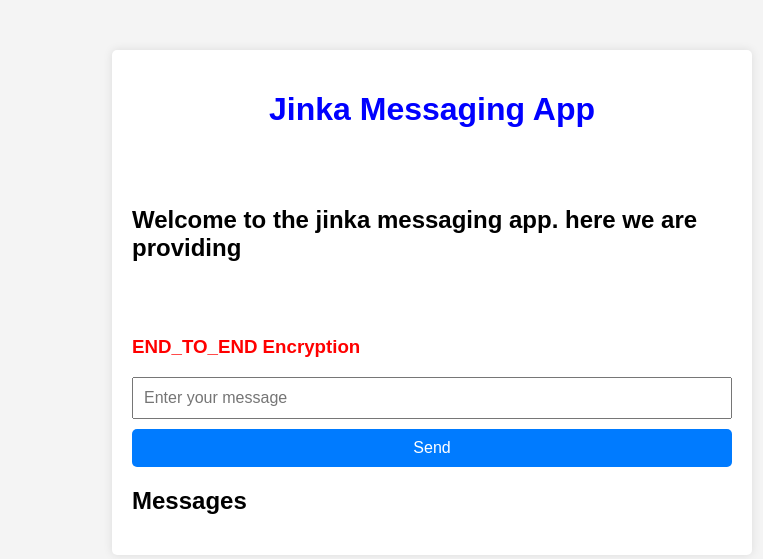
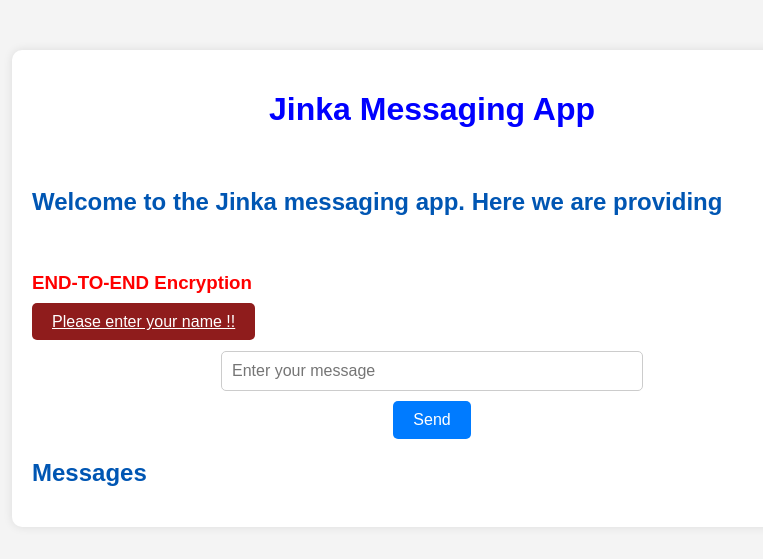
Before and after one commit to jinka-8/jinka-messenger2, a Flask app: page /messages in a window 1280 px wide. Shown: the top 559 px of the page, without its empty margins (208-971 px from the left). Run offline with Flask 3, Linux system fonts and the light colour scheme; data that the repository does not hold is empty.

Commit message:
feat: added redirects

```diff
--- a/app.py
+++ b/app.py
@@ -1,44 +1,95 @@
-from flask import Flask, render_template, request, jsonify, redirect
+from flask import Flask, request, render_template, redirect, jsonify
+from pymongo import MongoClient
 from kafka import KafkaProducer
 import json
-from pymongo import MongoClient
 
 app = Flask(__name__)
+
+# Setup MongoDB client
+client = MongoClient('localhost', 27017)
+db = client['messaging_app']
+names_collection = db['names']
+messages_collection = db['messages']
+
+# Setup Kafka producer
 producer = KafkaProducer(bootstrap_servers='localhost:9092', value_serializer=lambda v: json.dumps(v).encode('utf-8'))
-
-# MongoDB setup
-client = MongoClient('mongodb://localhost:27017/')
-db = client.message_db
-messages_collection = db.messages
-
 
 @app.route('/', methods=['GET', 'POST'])
 def home():
+
+    ip_address = request.remote_addr
+
+    result = names_collection.find_one({'ip':ip_address})
+
+    if result:
+        return redirect("/messages")
+
     if request.method == 'GET':
-        return render_template("root.html")
+        error = request.args.get("error", "")
+        return render_template("root.html", error=error)
     elif request.method == 'POST':
-        data = request.get_json()
-        print(data)
+        data = request.form
         if 'name' in data:
-            # Save the IP and name into the database (dummy print statement here)
-            print(f"Name: {data['name']}, IP: {request.remote_addr}")
+            # Save the IP and name into the database
+            name = data['name']
+            ip_address = request.remote_addr
+
+            result = names_collection.find_one({'ip':ip_address})
+
+            if result:
+                return render_template()
+
+            names_collection.update_one({'ip': ip_address}, {'$set': {'name': name}}, upsert=True)
+
             return redirect("/messages")
         else:
             return jsonify({"error": "Name not provided"}), 400
 
+@app.route('/messages')
+def index():
+
+    ip_address = request.remote_addr
+
+    result = names_collection.find_one({'ip':ip_address})
+
+    no_name=""
+    welcome=""
+
+    if not result:
+        no_name = "Enter your name!"
+
+    else:
+        welcome = result["name"]
+
+    # Retrieve the last 6 messages in descending order
+    messages = list(messages_collection.find().sort('_id', -1).limit(6))
+
+    # Map IP addresses to names
+    result = []
+    for message in messages:
+        ip_address = message.get('ip_address')
+        name_entry = names_collection.find_one({'ip': ip_address})
+        name = name_entry['name'] if name_entry else ip_address
+        result.append(message)
+
+    # print(render_template('index.html', context=result))
 
 
-@app.route('/messages')
-def index():
-    # Retrieve only the last 6 messages in descending order
-    messages = list(messages_collection.find().sort('_id', -1).limit(6))
-    return render_template('index.html', messages=messages)
+    return render_template('index.html', messages=result, no_name=no_name, welcome=welcome)
 
 @app.route('/send', methods=['POST'])
 def send_message():
     message = request.form['message']
     ip_address = request.remote_addr
-    producer.send('chat', {'message': message, 'ip_address': ip_address})
+    # producer.send('chat', {'message': message, 'ip_address': ip_address})
+    result = names_collection.find_one({'ip':ip_address})
+
+    if not result:
+        error_message = "Please enter your name first!!"
+        return redirect("/?error=Please enter your name first!!")
+
+    name = result["name"]
+    messages_collection.insert_one({"name":name, "message":message})
     return jsonify({'status': 'Message sent!'})
 
 if __name__ == '__main__':
--- a/static/styles.css
+++ b/static/styles.css
@@ -1,3 +1,4 @@
+/* Reset and basic styles */
 body {
     font-family: Arial, sans-serif;
     background-color: #f4f4f4;
@@ -6,41 +7,70 @@ body {
 }
 
 .container {
-    max-width: 600px;
+    max-width: 800px;
     margin: 50px auto;
     padding: 20px;
     background-color: #fff;
-    border-radius: 5px;
+    border-radius: 10px;
     box-shadow: 0 0 10px rgba(0, 0, 0, 0.1);
 }
 
 h1 {
     text-align: center;
+    color: #007BFF;
+}
+
+h2 {
+    color: #0056b3;
+}
+
+h3 {
+    color: #dc3545;
 }
 
 form {
     display: flex;
     flex-direction: column;
+    align-items: center;
 }
 
-input {
+input[type="text"] {
+    margin-top: 20px;
     margin-bottom: 10px;
     padding: 10px;
     font-size: 16px;
+    width: 100%;
+    max-width: 400px;
+    border: 1px solid #ccc;
+    border-radius: 5px;
 }
 
-button {
-    padding: 10px;
+button[type="submit"] {
+    padding: 10px 20px;
     font-size: 16px;
     background-color: #007BFF;
     color: white;
     border: none;
     border-radius: 5px;
     cursor: pointer;
+    transition: background-color 0.3s ease;
 }
 
-button:hover {
+button[type="submit"]:hover {
     background-color: #0056b3;
+}
+
+ul {
+    list-style-type: none;
+    padding: 0;
+}
+
+li {
+    margin-bottom: 10px;
+    padding: 10px;
+    background-color: #f9f9f9;
+    border-radius: 5px;
+    box-shadow: 0 2px 4px rgba(0, 0, 0, 0.1);
 }
 
 #response {
@@ -56,3 +86,31 @@ button:hover {
 .container h3 {
     color: red
 }
+
+/* Styling for anchor tags */
+a {
+    padding: 10px 20px;
+    font-size: 16px;
+    background-color: #8f1c1c;
+    color: white;
+    border: none;
+    border-radius: 5px;
+    cursor: pointer;
+    transition: background-color 0.3s ease;
+}
+
+a:hover {
+    color: #0056b3; /* Darker color on hover */
+}
+
+#welcome {
+    padding: 10px 20px;
+    margin-right: auto;
+    font-size: 16px;
+    background-color: #053d13;
+    color: white;
+    border: none;
+    border-radius: 5px;
+    cursor: pointer;
+    transition: background-color 0.3s ease;
+}
--- a/templates/index.html
+++ b/templates/index.html
@@ -2,12 +2,19 @@
 {% block content %}
 <div class="container">
     <h1>Jinka Messaging App</h1>
-    <br></br>
-    <h2>Welcome to the jinka messaging app. here we are providing</h2>
-    <br></br>
-    <h3>END_TO_END Encryption</h3>
+    <br>
+    <h2>Welcome to the Jinka messaging app. Here we are providing</h2>
+    <br>
+    <h3>END-TO-END Encryption</h3>
+
+    {%if no_name%}
+    <a href="/">Please enter your name !!</a>
+    {%else%}
+    <p id="welcome">Welcome    {{welcome}}</p>
+    {% endif %}
+
     <form id="message-form">
-        <input type="text" id="message-input" placeholder="Enter your message">
+        <input type="text" id="message-input" placeholder="Enter your message" required>
         <button type="submit">Send</button>
     </form>
     <div id="response"></div>
@@ -15,7 +22,7 @@
         <h2>Messages</h2>
         <ul>
             {% for message in messages %}
-                <li><strong>{{ message.ip_address }}:</strong> {{ message.message }}</li>
+                <li><strong>{{ message.name }}:</strong> {{ message.message }}</li>
             {% endfor %}
         </ul>
     </div>
@@ -29,12 +36,20 @@
             headers: {
                 'Content-Type': 'application/x-www-form-urlencoded',
             },
-            body: 'message=' + message
+            body: 'message=' + encodeURIComponent(message)
         })
-        .then(response => response.json())
+        .then(response => {
+            if (response.redirected) {
+                window.location.href = response.url;
+            } else {
+                return response.json();
+            }
+        })
         .then(data => {
-            document.getElementById('response').innerText = data.status;
-            location.reload();  // Reload to fetch the latest messages
+            if (data) {
+                document.getElementById('response').innerText = data.status;
+                location.reload();  // Reload to fetch the latest messages
+            }
         });
     });
 </script>
```
Also changed, not shown: templates/root.html (+6 -1 lines).
